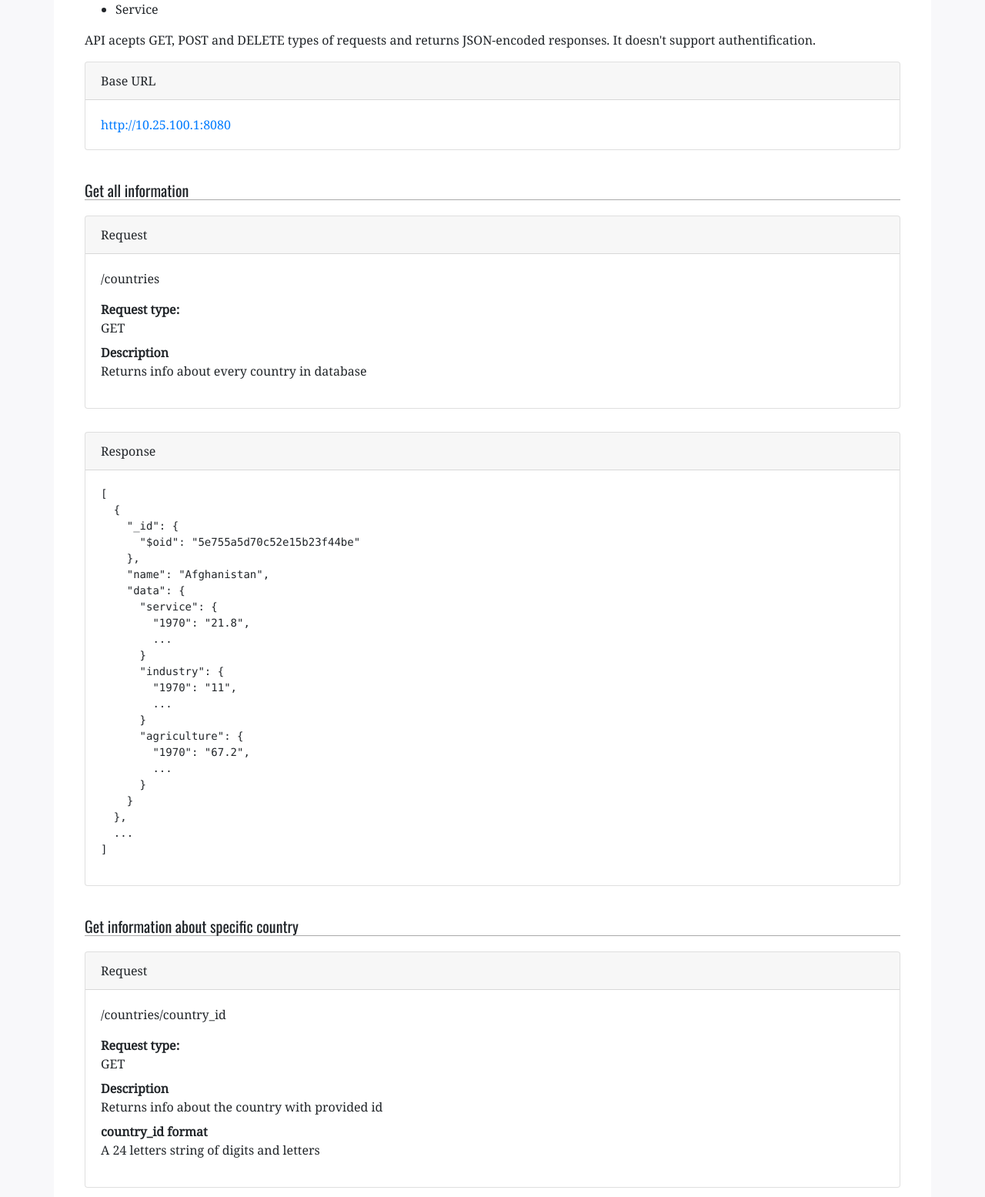
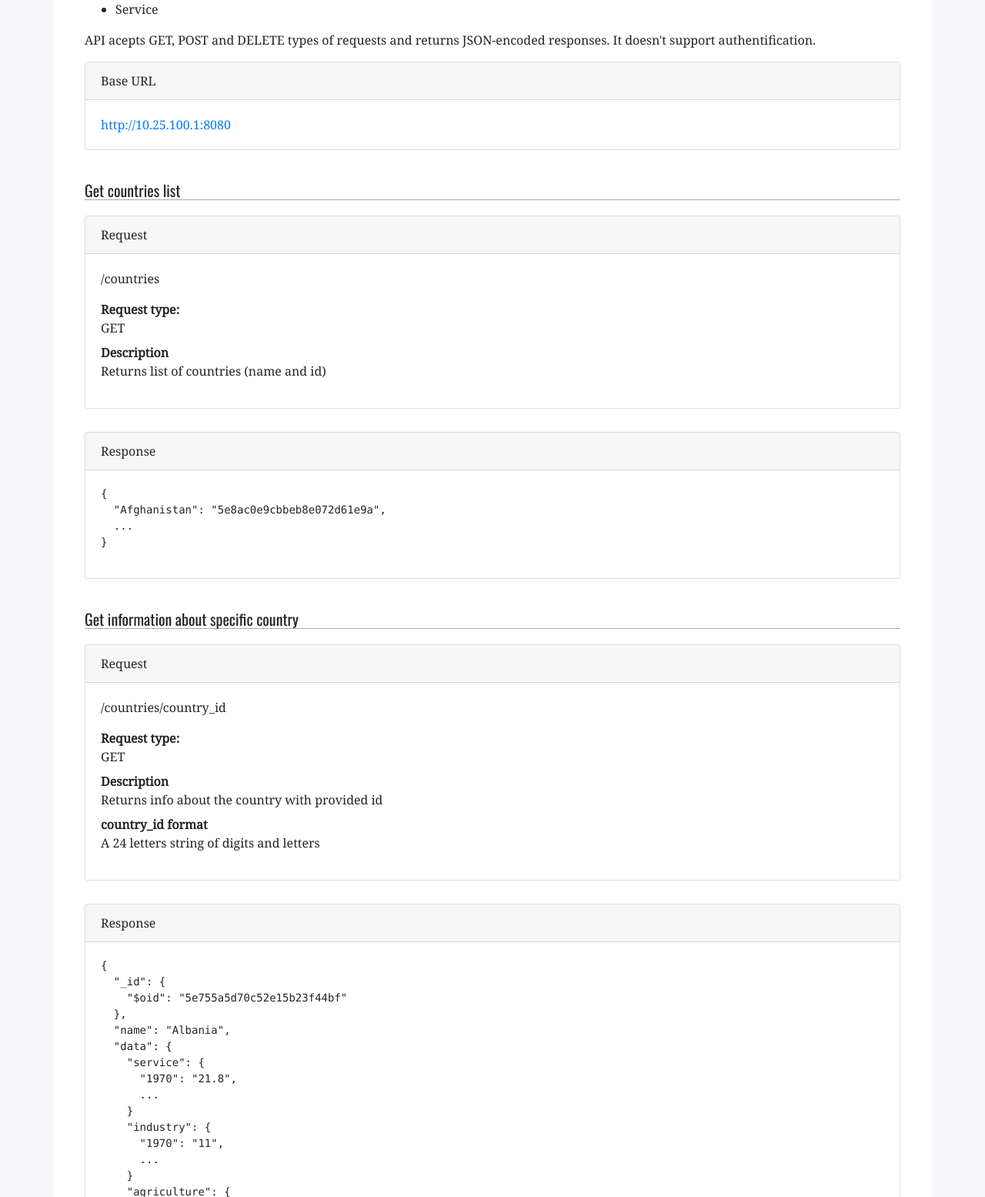
Before and after one commit to razamanaza/flask-backend, a Flask app: page /documentation in a window 1280 px wide. Shown: the part 365-1920 px from the top of the page at 77% size. Run offline with Flask 2, Linux system fonts and the light colour scheme; parts of the project's set-up code (start-up, migrations or seed data) failed here and were passed over; some libraries are stand-ins or nearby versions.

Commit message:
Changed documentation to reflect API changes

```diff
--- a/templates/documentation.html
+++ b/templates/documentation.html
@@ -28,7 +28,7 @@
     </section>
 
     <section id="get-all" class="doc-section">
-      <h2>Get all information</h2>
+      <h2>Get countries list</h2>
       <div class="card">
         <div class="card-header">
           Request
@@ -39,7 +39,7 @@
             <dt>Request type:</dt>
             <dd>GET</dd>
             <dt>Description</dt>
-            <dd>Returns info about every country in database</dd>
+            <dd>Returns list of countries (name and id)</dd>
           </dl>
         </div>
       </div>
@@ -49,29 +49,10 @@
           </div>
           <div class="card-body">
 <pre>
-[
-  {
-    "_id": {
-      "$oid": "5e755a5d70c52e15b23f44be"
-    },
-    "name": "Afghanistan",
-    "data": {
-      "service": {
-        "1970": "21.8",
-        ...
-      }
-      "industry": {
-        "1970": "11",
-        ...
-      }
-      "agriculture": {
-        "1970": "67.2",
-        ...
-      }
-    }
-  },
+{
+  "Afghanistan": "5e8ac0e9cbbeb8e072d61e9a",
   ...
-]
+}
 </pre>
           </div>
         </div>
```
